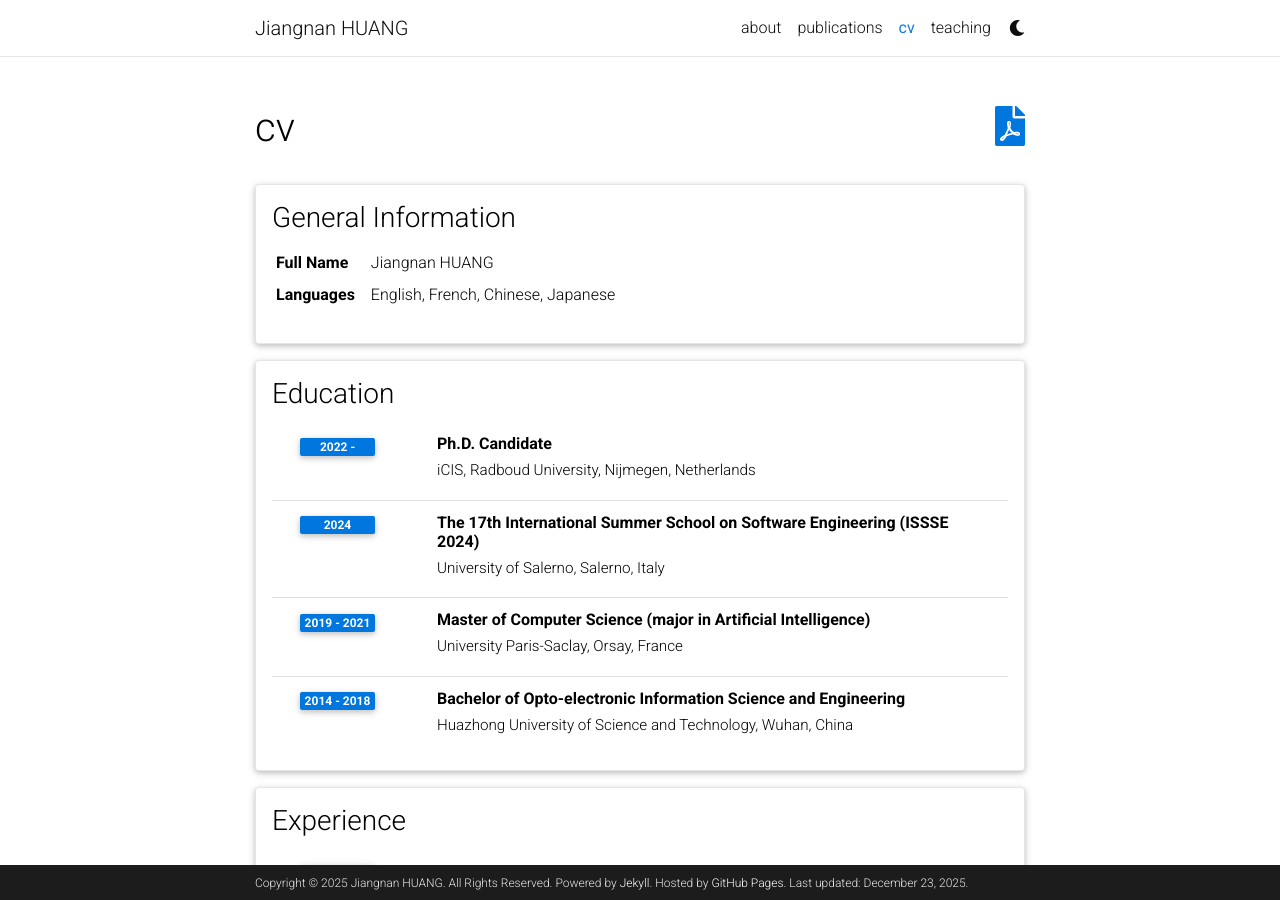
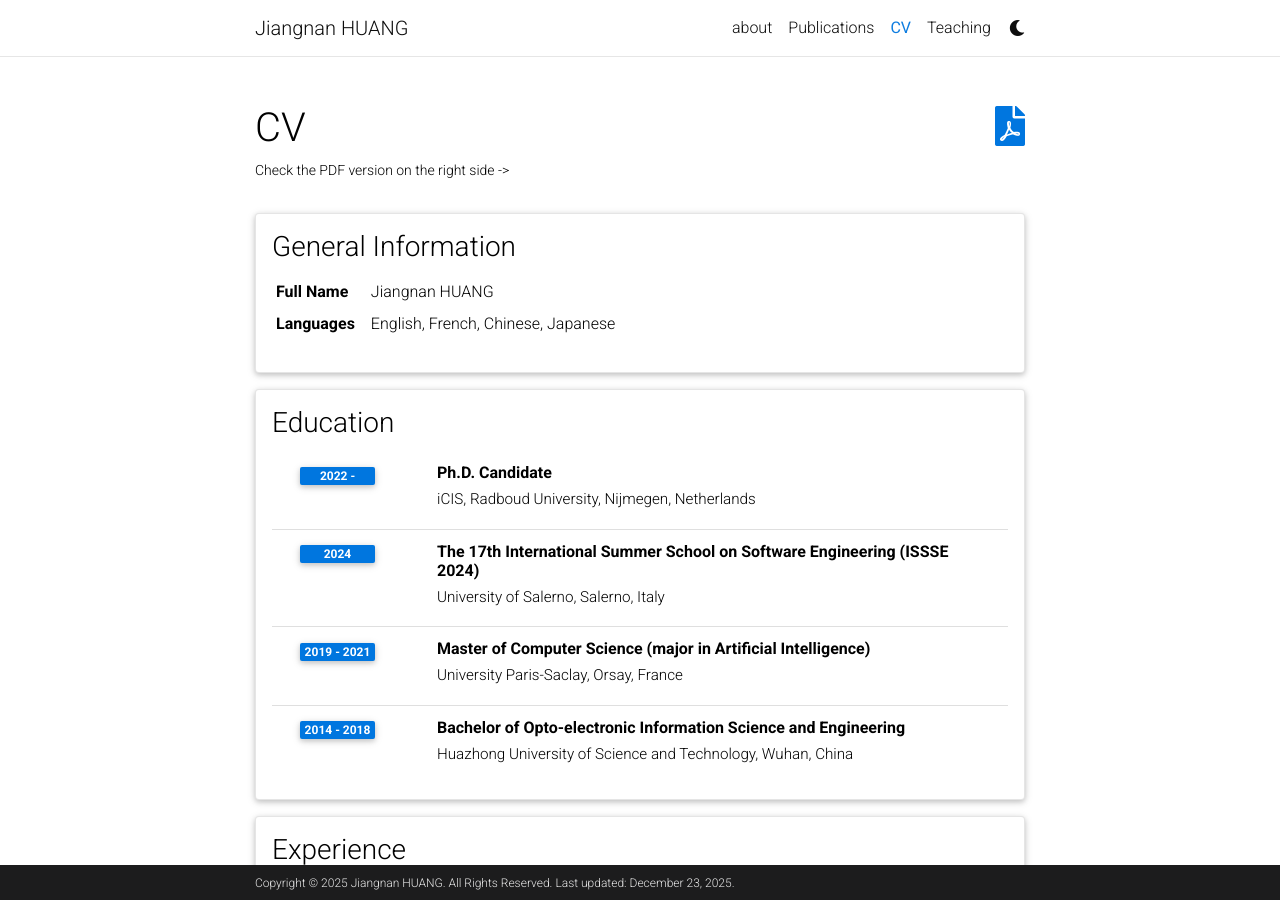
Before and after one commit to jiangnanpro/jiangnanpro.github.io, a Jekyll site: the page built from _pages/cv.md, in a window 1280 px wide and 900 px high. Built offline with Jekyll 4.4.1, drawn with Linux system fonts in a browser that asks for light colours; comment, search, counter and statistics services are not loaded; a style sheet for code colours, icons or effects is not loaded.

Commit message:
update website

```diff
--- a/_config.yml
+++ b/_config.yml
@@ -11,8 +11,8 @@ description: > # the ">" symbol means to ignore newlines until "footer_text:"
   A simple, whitespace theme for academics. Based on [*folio](https://github.com/bogoli/-folio) design.
 footer_text: >
   All Rights Reserved.
-  Powered by <a href="https://jekyllrb.com/" target="_blank">Jekyll</a>.
-  Hosted by <a href="https://pages.github.com/" target="_blank">GitHub Pages</a>.
+# Powered by <a href="https://jekyllrb.com/" target="_blank">Jekyll</a>.
+# Hosted by <a href="https://pages.github.com/" target="_blank">GitHub Pages</a>.
 keywords: jekyll, jekyll-theme, academic-website, portfolio-website  # add your own keywords or leave empty
 
 lang: en # the language of your site (for example: en, fr, cn, ru, etc.)
--- a/_pages/cv.md
+++ b/_pages/cv.md
@@ -1,7 +1,8 @@
 ---
 layout: cv
+title: CV
 permalink: /cv/
-title: cv
+description: Check the PDF version on the right side ->
 nav: true
 nav_order: 4
 cv_pdf: Jiangnan_s_CV.pdf
```
Also changed, not shown: _pages/projects.md (+1 -1 lines), _pages/publications.md (+1 -1 lines), _pages/teaching.md (+1 -1 lines).
